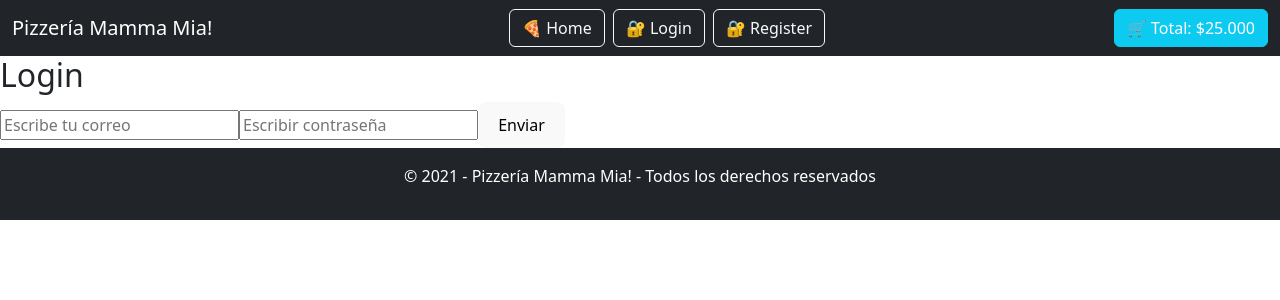
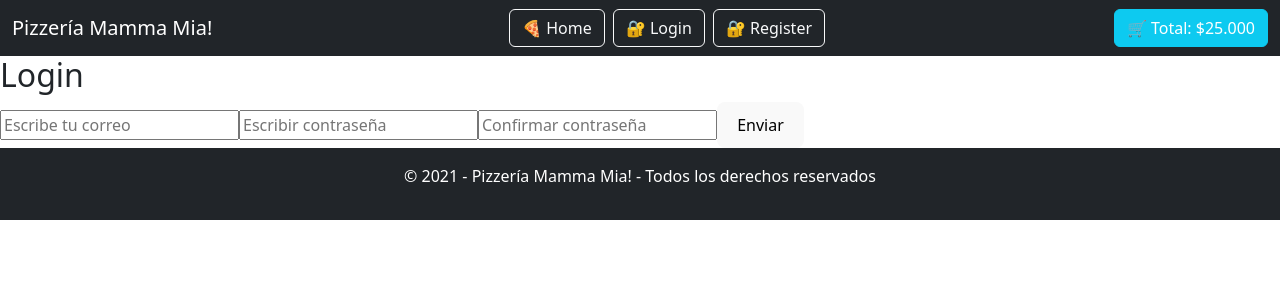
Before and after one commit to JoseEstay/desafio_pizzera, a React (Vite) app in the folder pizzeria/: page / in a window 1280 px wide. Shown: the top 300 px of the page. Built offline with nearby package versions, Linux system fonts and the light colour scheme; the HTML template or start-up script is replaced by a standard one.

Commit message:
Se añadio confirmacion de password

```diff
--- a/pizzeria/src/components/SimpleLogin.jsx
+++ b/pizzeria/src/components/SimpleLogin.jsx
@@ -1,10 +1,10 @@
 import {useState} from 'react';
-import './SimpleLogin.css';
 const SimpleLogin = () => {
 
     const [dataClient, setDataClient] = useState({
         email: "",
         password: "",
+        confirmPassword: "",
     })
 
     const handleChange = (e) => {
@@ -18,11 +18,16 @@ const SimpleLogin = () => {
 
     const handleSubmit = (e) => {
 
-        const {password} = dataClient
+        const {password, confirmPassword} = dataClient
         e.preventDefault()
 
-        if (password.length < 5) {
+        if (password.length < 6) {
             alert('La contraseña debe tener al menos mas de 5 caracteres');
+            return;
+        }
+
+        if (password !== confirmPassword) {
+            alert('Las contraseñas no coinciden');
             return;
         }
 
@@ -30,6 +35,7 @@ const SimpleLogin = () => {
         setDataClient({
             email: "",
             password: "",
+            confirmPassword: "",
         })
     }
 
@@ -52,10 +58,18 @@ const SimpleLogin = () => {
     onChange={handleChange}
     >
     </input>
+    <input type="password"
+    name="confirmPassword"
+    value={dataClient.confirmPassword}
+    placeholder='Confirmar contraseña'
+    onChange={handleChange}
+    >
+    </input>
     <button type='submit'>Enviar</button>
     </form>
     </>
   )
 }
 
+
 export default SimpleLogin
```
Also changed, not shown: pizzeria/src/components/SimpleLogin.css (deleted).
